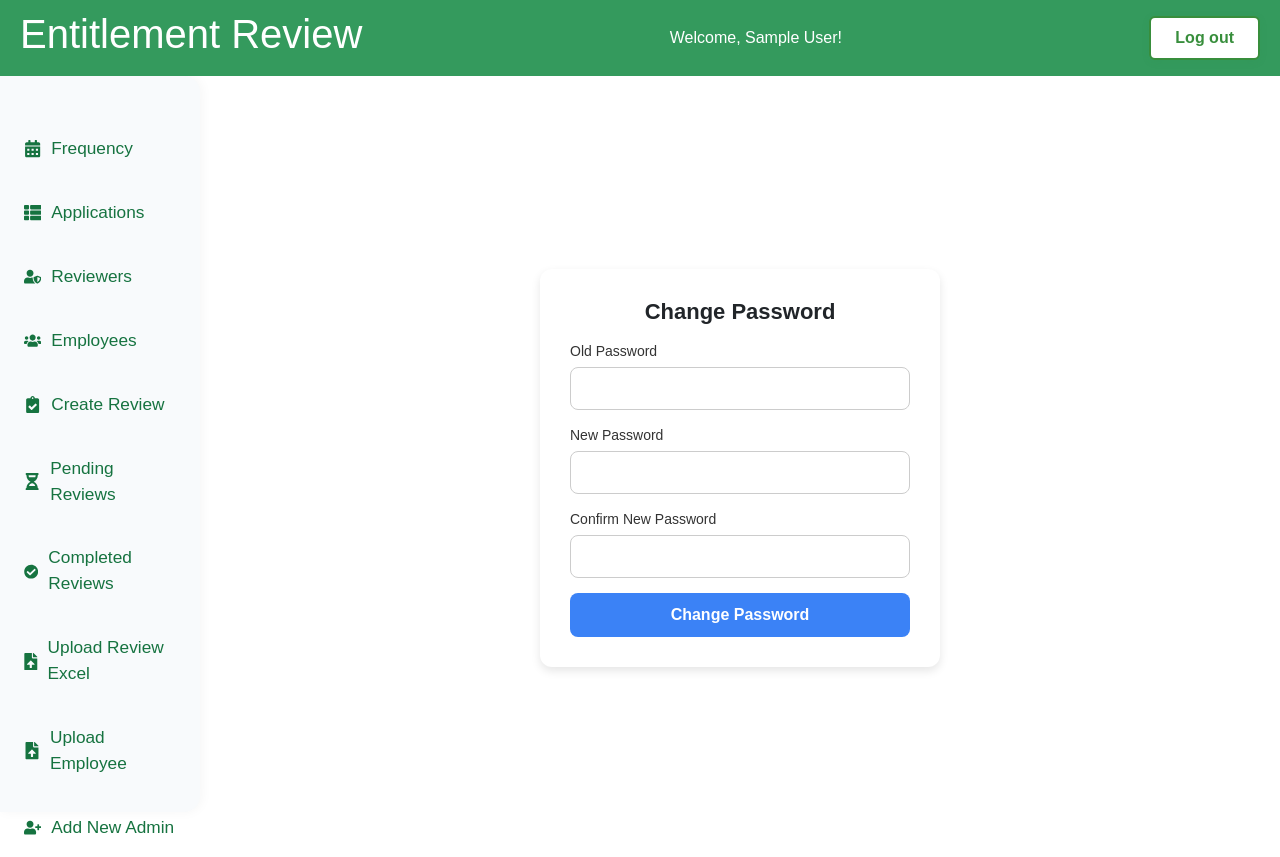
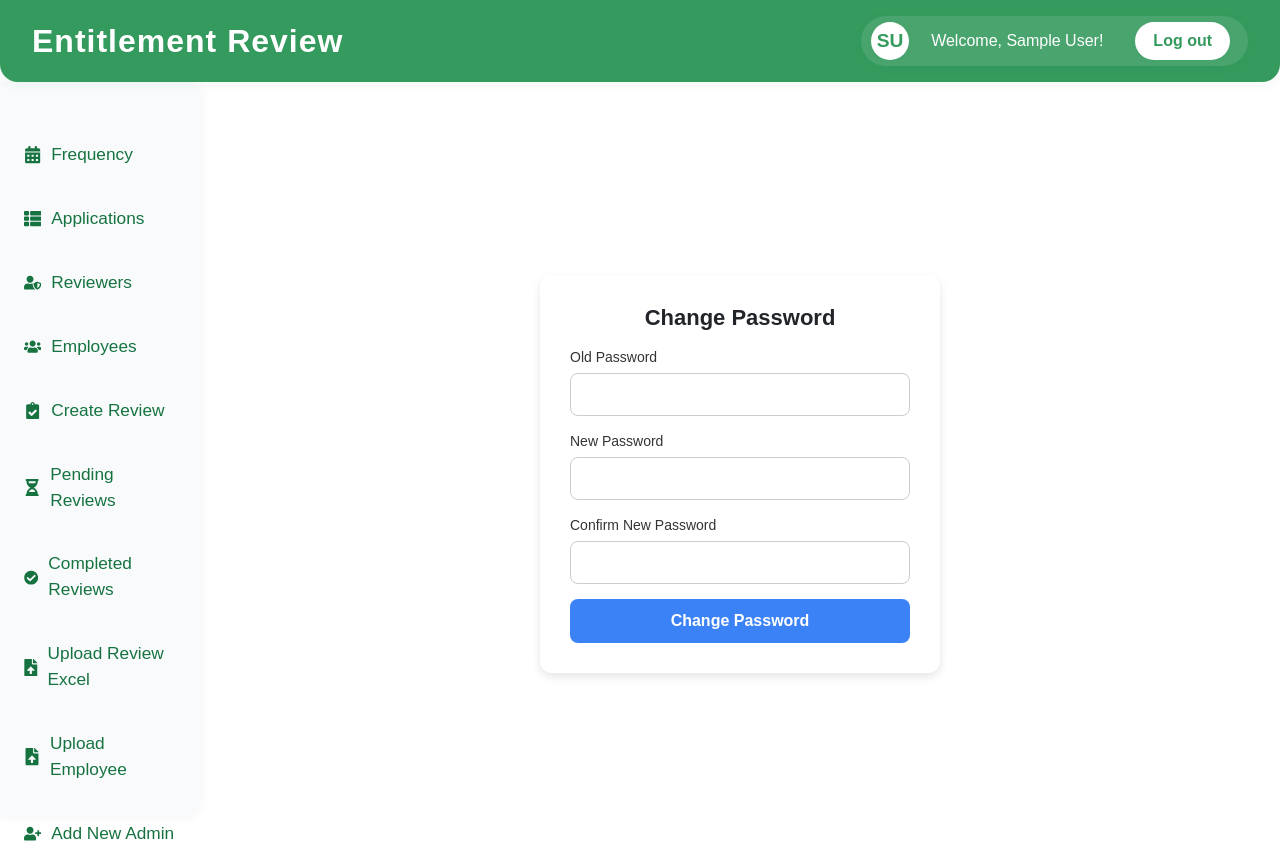
Before and after one commit to vandralcapital/project, a React (Create React App) app in the folder frontend/: page /change-password in a window 1280 px wide. Built offline with nearby package versions, Linux system fonts and the light colour scheme; sample sign-in values are in the browser's storage.

Commit message:
Enhance Navbar UI: modern pill style, avatar, improved logout button, better spacing

```diff
--- a/frontend/src/components/Navbar.js
+++ b/frontend/src/components/Navbar.js
@@ -8,17 +8,21 @@ const Navbar = () => {
       return <h2>Loading...</h2>;
     }
   return (
-    <div className="navbar">
-      <h1>Entitlement Review</h1>
-      <div className="user-info">
-        <span>Welcome, {user.name}!</span>
-      </div>
-      <div className="user-info">
+    <div className="navbar enhanced-navbar">
+      <h1 className="navbar-title">Entitlement Review</h1>
+      <div className="navbar-user-section">
+        <div className="navbar-avatar">
+          {user.name && (
+            <span>{user.name.split(' ').map(n => n[0]).join('').toUpperCase()}</span>
+          )}
+        </div>
+        <div className="navbar-user-info">
+          <span className="navbar-welcome">Welcome, {user.name}!</span>
+        </div>
         <a href='/logout' style={{textDecoration: "none"}}>
-          <button className="logout-btn">Log out</button>
+          <button className="logout-btn enhanced-logout-btn">Log out</button>
         </a>
       </div>
-
     </div>
   );
 };
--- a/frontend/src/styles.css
+++ b/frontend/src/styles.css
@@ -264,6 +264,81 @@ body {
   box-shadow: 0 4px 16px rgba(56, 142, 60, 0.15);
 }
 
+/* Enhanced Navbar Styles */
+.enhanced-navbar {
+  background: #349a5d;
+  color: white;
+  padding: 16px 32px;
+  display: flex;
+  justify-content: space-between;
+  align-items: center;
+  box-shadow: 0 2px 12px rgba(52, 154, 93, 0.08);
+  border-bottom-left-radius: 18px;
+  border-bottom-right-radius: 18px;
+}
+
+.navbar-title {
+  font-size: 2rem;
+  font-weight: 700;
+  letter-spacing: 1px;
+  margin: 0;
+}
+
+.navbar-user-section {
+  display: flex;
+  align-items: center;
+  background: rgba(255,255,255,0.10);
+  border-radius: 32px;
+  padding: 6px 18px 6px 10px;
+  box-shadow: 0 2px 8px rgba(52, 154, 93, 0.10);
+  gap: 14px;
+}
+
+.navbar-avatar {
+  background: #fff;
+  color: #349a5d;
+  width: 38px;
+  height: 38px;
+  border-radius: 50%;
+  display: flex;
+  align-items: center;
+  justify-content: center;
+  font-weight: 700;
+  font-size: 1.2rem;
+  box-shadow: 0 1px 4px rgba(52, 154, 93, 0.10);
+}
+
+.navbar-user-info {
+  margin-left: 8px;
+  margin-right: 8px;
+}
+
+.navbar-welcome {
+  font-size: 1rem;
+  font-weight: 500;
+  color: #fff;
+}
+
+.enhanced-logout-btn {
+  background: #fff;
+  color: #349a5d;
+  border: none;
+  border-radius: 20px;
+  padding: 7px 18px;
+  font-size: 1rem;
+  font-weight: 600;
+  margin-left: 10px;
+  box-shadow: 0 1px 4px rgba(52, 154, 93, 0.10);
+  transition: background 0.2s, color 0.2s, box-shadow 0.2s;
+  cursor: pointer;
+}
+
+.enhanced-logout-btn:hover {
+  background: #e6f4ea;
+  color: #125c32;
+  box-shadow: 0 2px 8px rgba(52, 154, 93, 0.18);
+}
+
 @media (max-width: 768px) {
   .sidebar {
     position: absolute;
```
